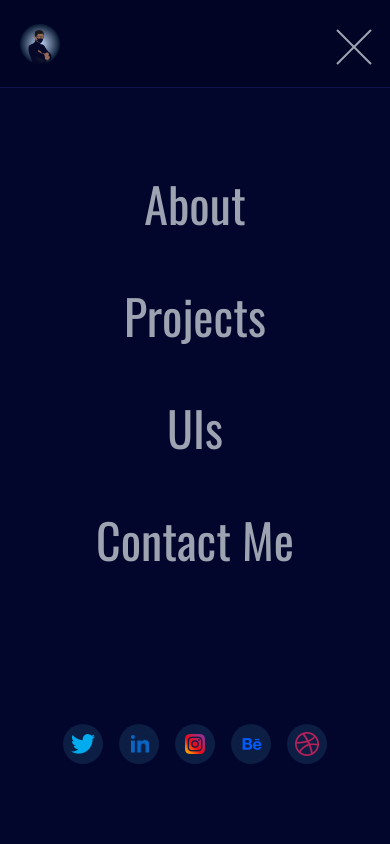
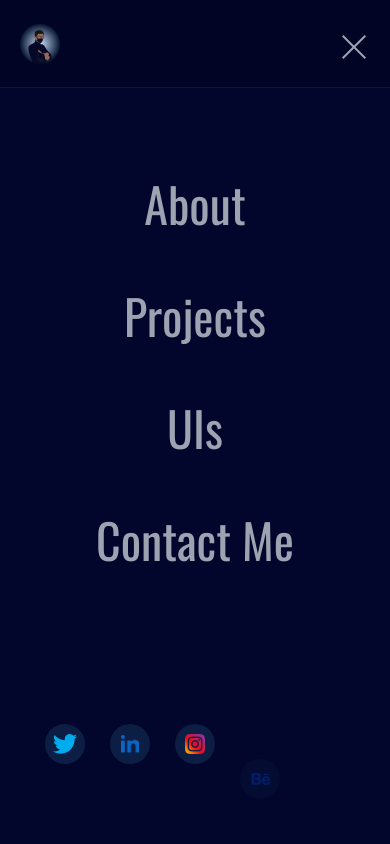
Before and after one commit to duruyoungcr/popsabey-portfolio, a Next.js app: page / in a window 390 px wide. Both pictures are taken after a click on the button 354 px from the left and 46 px from the top of the page. Shown: the top 844 px of the page. Built offline with nearby package versions, Linux system fonts and the light colour scheme.

Commit message:
Update: responsive and animation of mobile nav menu

```diff
--- a/components/layout/HamburgerMenu/index.tsx
+++ b/components/layout/HamburgerMenu/index.tsx
@@ -3,9 +3,9 @@ import styles from './HamburgerMenu.module.css'
 const HamburgerMenu = ({ toggle, handleToggle }: { toggle: boolean, handleToggle: () => void }) => {
     return (
         <div role="button" onClick={handleToggle} className={styles.nav}>
-            <span className={`${styles.line} ${toggle ? '-rotate-45 translate-x-2 translate-y-2.5 w-12' : 'w-6'}`}></span>
+            <span className={`${styles.line} ${toggle ? '-rotate-45 translate-y-2.5 w-8' : 'w-6'}`}></span>
             <span className={`${styles.line} ${toggle ? 'opacity-0' : ''}`}></span>
-            <span className={`${styles.line} ${toggle ? 'rotate-45 translate-x-2 -translate-y-2.5 w-12' : 'w-6'}`}></span>
+            <span className={`${styles.line} ${toggle ? 'rotate-45  -translate-y-2.5 w-8' : 'w-6'}`}></span>
         </div>
     )
 }
--- a/components/layout/MobileMenu/MobileMenu.module.css
+++ b/components/layout/MobileMenu/MobileMenu.module.css
@@ -10,10 +10,10 @@
 }
 
 .socials {
-  @apply flex items-center;
+  @apply flex items-center justify-around w-full;
 }
 
-@media screen and (max-height: 680px) {
+@media screen and (max-height: 745px) {
   .container {
     @apply py-5;
   }
@@ -21,6 +21,6 @@
 
 @media screen and (max-height: 575px) {
   .navLink {
-    @apply mb-4;
+    @apply text-2xl;
   }
 }
--- a/components/layout/MobileMenu/index.tsx
+++ b/components/layout/MobileMenu/index.tsx
@@ -2,38 +2,97 @@ import Link from 'next/link'
 import socials from '../../../constants/socials'
 import SocialLink from '../../general/SocialLink'
 import styles from './MobileMenu.module.css'
+import { motion } from "framer-motion";
+
+const variants = {
+    visible: (i: number) => ({
+        opacity: 1,
+        y: 0,
+        transition: {
+            delay: i * 0.3,
+            easing: "easeInOut"
+        },
+    }),
+    hidden: { opacity: 0, y: 50 },
+    exit: {
+        opacity: 0, y: 50
+    }
+}
 
 const MobileMenu = ({ path, handleToggle }: { path: string, handleToggle: () => void }) => {
     return (
-        <div className={styles.container}>
-            <div className={styles.nav}>
-                <Link href={'/about'}>
-                    <a className={`${styles.navLink} ${path === '/about' && 'text-white-light'}`}>
+        <motion.div
+            initial={{ x: 100, opacity: 0 }}
+            animate={{ x: 0, opacity: 1 }}
+            className={styles.container}
+        >
+            <motion.div
+                className={styles.nav}
+                initial={{ x: 100, opacity: 0 }}
+                animate={{ x: 0, opacity: 1 }}
+            >
+                <Link href={'/about'} >
+                    <motion.a
+                        custom={1}
+                        variants={variants}
+                        animate='visible'
+                        initial='hidden'
+                        className={`${styles.navLink} ${path === '/about' && 'text-white-light'}`}
+                    >
                         About
-                    </a>
+                    </motion.a>
                 </Link>
                 <Link href={'/#projects'}>
-                    <a onClick={handleToggle} className={`${styles.navLink} ${path === '/projects' && 'text-white-light'}`}>
+                    <motion.a
+                        custom={2}
+                        variants={variants}
+                        animate='visible'
+                        initial='hidden'
+                        onClick={handleToggle}
+                        className={`${styles.navLink} ${path === '/projects' && 'text-white-light'}`}
+                    >
                         Projects
-                    </a>
+                    </motion.a>
                 </Link>
                 <Link href={'/uis'}>
-                    <a className={`${styles.navLink} ${path === '/uis' && 'text-white-light'}`}>
+                    <motion.a
+                        custom={3}
+                        variants={variants}
+                        animate='visible'
+                        initial='hidden'
+                        className={`${styles.navLink} ${path === '/uis' && 'text-white-light'}`}
+                    >
                         UIs
-                    </a>
+                    </motion.a>
                 </Link>
                 <Link href={`${path}#contact`}>
-                    <a onClick={handleToggle} className={`${styles.navLink} ${path === '/contact' && 'text-white-light'}`}>
+                    <motion.a
+                        custom={4}
+                        variants={variants}
+                        animate='visible'
+                        initial='hidden'
+                        exit='exit'
+                        onClick={handleToggle}
+                        className={`${styles.navLink} ${path === '/contact' && 'text-white-light'}`}
+                    >
                         Contact Me
-                    </a>
+                    </motion.a>
                 </Link>
-            </div>
+            </motion.div>
             <div className={styles.socials}>
                 {socials.map((social, index) => (
-                    <SocialLink href={social.href} key={index} name={social.name} width={social.width} height={social.height} />
+                    <motion.div
+                        custom={6 + index}
+                        variants={variants}
+                        animate='visible'
+                        initial='hidden'
+                        exit='exit'
+                    >
+                        <SocialLink href={social.href} key={index} name={social.name} width={social.width} height={social.height} />
+                    </motion.div>
                 ))}
             </div>
-        </div>
+        </motion.div>
     )
 }
 
```
